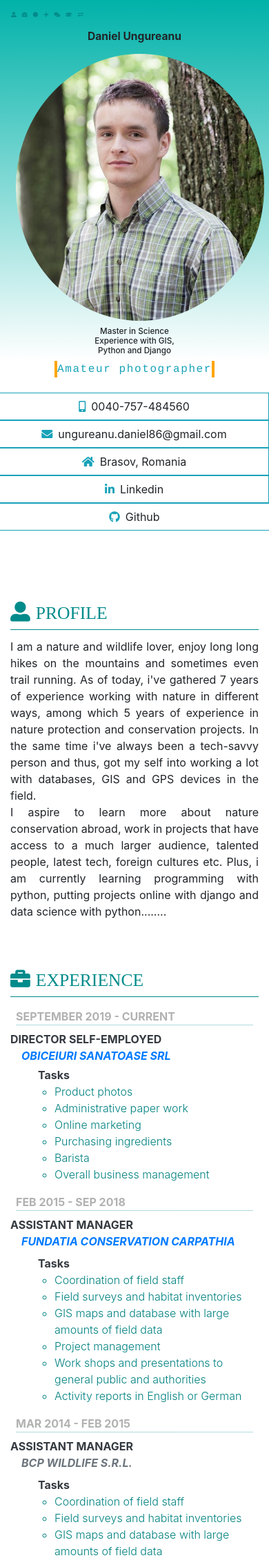
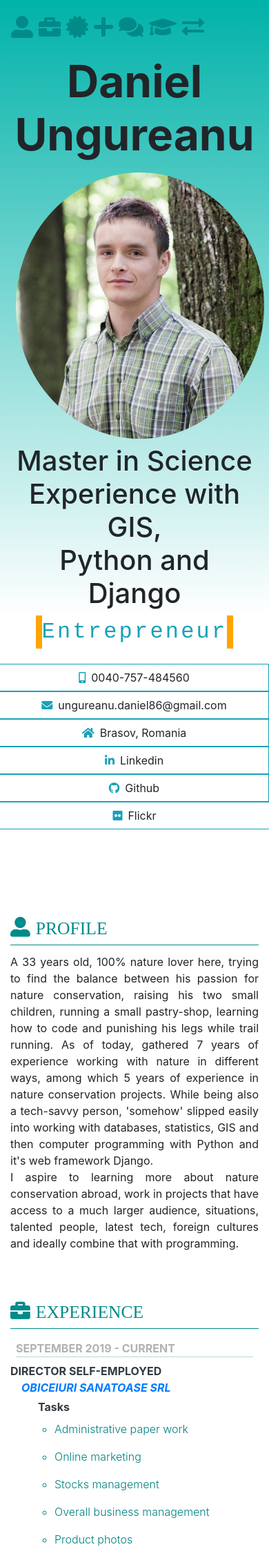
Before and after one commit to ungureanudaniel/resume1, a Django app: page / in a window 390 px wide. Shown: the top 2258 px of the page at 69% size. Run offline with Django 3.2, Linux system fonts and the light colour scheme; some libraries are stand-ins or nearby versions.

Commit message:
Fixed the name and title responsive size, wrote the profile better, spaced the chapters a bit

```diff
--- a/myresumeproject1/urls.py
+++ b/myresumeproject1/urls.py
@@ -2,6 +2,7 @@
 from django.contrib import admin
 from django.urls import path, include
 
+
 urlpatterns = [
-    path('', include('resumeapp.urls'))
+    path('', include('resumeapp.urls')),
 ]
--- a/resumeapp/static/css/screenstyle.css
+++ b/resumeapp/static/css/screenstyle.css
@@ -6,8 +6,8 @@
  --textspacing: 0.02em;
  --font: Verdana, Geneva, sans-serif;
  --paragraphtext: 1rem;
- --titlesize: 3vw;
- --Namesize: 4vw;
+ --titlesize: 2.5rem;
+ --Namesize: 4rem;
  --chaptersize:2.2vw;
  --jobsize: 1.7vw;
  --companysize: 1.4vw;
@@ -24,7 +24,7 @@ html {
 
 .navbar-nav {
   float: left;
-  font-size: 2vw;
+  font-size: 2rem;
   position: relative;
 }
 
@@ -70,7 +70,9 @@ html {
 
 .name {
   vertical-align: middle;
+  justify-content: flex-start;
 }
+
 .name h2 {
   font-size: var(--Namesize);
   font-weight: bolder;
@@ -79,7 +81,7 @@ html {
 .headshot {
   align-self: center;
   display: block;
-  object-fit: contain;
+  object-fit: scale-down;
 }
 
 .title h2 {
@@ -93,9 +95,9 @@ html {
   display: inline-block;
   overflow: hidden;
   letter-spacing: 0.1em;
- 	animation: typing 5s steps(30, end), blink .75s step-end infinite;
+ 	animation: typing 10s steps(30, end), blink .90s step-end infinite;
     white-space: nowrap;
-    font-size: var(--paragraphtext);
+    font-size: 2rem;
     font-family: var(--typewriterfont);
     font-weight: 70%;
     border-right: 0.3em solid orange;
@@ -104,22 +106,23 @@ html {
 }
 
 .typewriter:before {
-  content: 'Python and django programming enthusiast';
+  content: 'Python programming enthusiast';
   -webkit-animation-name: typing;
   -webkit-animation-duration: 3s;
   animation-name: typing;
-  animation-duration: 3s;
-  animation-delay: 3s;
+  animation-duration: 5s;
+  animation-delay: 0.5s;
   animation-iteration-count: infinite;
 }
 
 /* The typing effect */
 
 @keyframes typing {
-  0% {content: 'Python and django programming enthusiast';}
-  25% {content: 'Amateur photographer';}
-  50% {content: 'Wildlife lover and guide';}
-  75% {content: 'Entrepreneur';}
+  0% {content: 'Tech-savvy';}
+  20% {content: 'Amateur photographer';}
+  40% {content: 'Nature lover';}
+  60% {content: 'Entrepreneur';}
+  80% {content: 'Python programming enthusiast';}
   100% {content: 'Trail runner';}
 
 }
@@ -128,8 +131,21 @@ html {
   color: var(--tealcolor);
 }
 
-.contacts:hover a{
-  font-size: 1.2rem;
+.contacts:hover {
+  background-color: var(--tealcolor);
+  border: var(--tealcolor);
+  color: white;
+  transition-delay: 0.03s;
+  transition-duration: 0.1s;
+  transition-timing-function: ease-in-out;
+}
+
+.contacts:hover a {
+  color: white;
+}
+
+.contacts:hover i {
+  color: white;
 }
 
 .left-col {
@@ -173,6 +189,7 @@ html {
 .tasks li {
   font-size: var(--paragraphtext);
   color: teal;
+  line-height: 2.5rem;
 }
 .icon-skills i {
   margin-bottom: -0.35rem;
@@ -185,11 +202,12 @@ html {
   color: black;
   opacity: 30%;
 
+
 }
 
 .middle-column {
   background-color: var(--tealcolor);
-  border-radius: 50px 50px 0px 0px;
+  border-radius: 50px 50px 50px 50px;
 }
 /*the round progress bars style*/
 
@@ -203,6 +221,7 @@ html {
 .box {
  justify-content: center;
  color:white;
+ margin-bottom: 4rem;
 }
 
 .round i{
--- a/resumeapp/templates/resume1/home.html
+++ b/resumeapp/templates/resume1/home.html
@@ -46,10 +46,10 @@
 
     <div class="header row">
     <!-- navigation bar with icons-->
-      <nav class="navbar float-left col-md-12 col-lg-1 d-sm-flex" >
+      <nav class="navbar float-left col-lg-12 col-xl-1 d-flex" >
 
     <!-- navbar links -->
-        <ul class="navbar-nav align-self-start flex-lg-column flex-row d-flex">
+        <ul class="navbar-nav align-self-start flex-xl-column flex-row d-flex">
           <li class="nav-item list-unstyled">
             <a class="nav-link" href="#profile"><i class="fas fa-user-alt pr-2" title="Profile"></i></a>
           </li>
@@ -74,13 +74,13 @@
         </ul>
       </nav>
 
-      <div class="col-md-12 col-lg-3 name align-self-center">
+      <div class="col-lg-12 text-center col-xl-3 name align-self-center">
         <h2 class="text-center ">Daniel Ungureanu</h2>
       </div>
-      <div class="headshot col-md-12 col-lg-4">
-        <img class=" align-self-center w-20 h-20 m-2 text-info img-fluid rounded-circle p-0"; src="{% static 'images/EU.jpg' %}" alt="Daniel Ungureanu">
+      <div class="headshot text-center col-lg-12 col-xl-4">
+        <img class="m-2 text-info img-fluid rounded-circle p-0"; src="{% static 'images/EU.jpg' %}" alt="Daniel Ungureanu">
       </div>
-      <div class="col-md-12 col-lg-4 title align-self-center">
+      <div class="col-lg-12 col-xl-4 text-center title align-self-center">
         <h2 class="text-center">Master in Science<br>Experience with GIS,<br>Python and Django</h2>
       </div>
     </div>
@@ -113,13 +113,18 @@
           <i class="fab fa-linkedin-in pr-2 text-info fa-1x"></i>Linkedin
         </a>
       </div>
-      <div class="col-md col-sm-12 contacts border border-info border-right-0 border-left-0 text-center">
+      <div class="col-md col-sm-12 contacts border border-info border-left-0 text-center">
         <a href="https://github.com/ungureanudaniel" class="contact_buttons btn btn-xlg" type="button" role="button">
           <i class="fab fa-github pr-2 text-info fa-1x"></i>Github
         </a>
       </div>
+      <div class="col-md col-sm-12 contacts border border-info border-right-0 border-left-0 text-center">
+        <a href="https://www.flickr.com/photos/me_and_my_modest_a200_sony/" class="contact_buttons btn btn-xlg" type="button" role="button">
+          <i class="fab fa-flickr pr-2 text-info fa-1x"></i>Flickr
+        </a>
+      </div>
     </div>
-
+    <br/>
   <!-- LEFT MOST COLUMN!!!..........-->
       <!-- PROFILE CHAPTER ........... -->
       <div  class="chapters mt-5 row">
@@ -130,7 +135,7 @@
           <div class="chp-border mt-2">
           </div>
           <div class="profile-box mt-2 d-inline-block">
-            <p class=" mt-1 small text-justify">I am a nature and wildlife lover, enjoy long long hikes on the mountains and sometimes even trail running. As of today, i've gathered 7 years of experience working with nature in different ways, among which 5 years of experience in nature protection and conservation projects. In the same time i've always been a tech-savvy person and thus, got my self into working a lot with databases, GIS and GPS devices in the field.<br>I aspire to learn more about nature conservation abroad, work in projects that have access to a much larger audience, talented people, latest tech, foreign cultures etc. Plus, i am currently learning programming with python, putting projects online with django and data science with python........</p>
+            <p class=" mt-1 small text-justify">A 33 years old, 100% nature lover here, trying to find the balance between his passion for nature conservation, raising his two small children, running a small pastry-shop, learning how to code and punishing his legs while trail running. As of today, gathered 7 years of experience working with nature in different ways, among which 5 years of experience in nature conservation projects. While being also a tech-savvy person, 'somehow' slipped easily into working with databases, statistics, GIS and then computer programming with Python and it's web framework Django.<br>I aspire to learning more about nature conservation abroad, work in projects that have access to a much larger audience, situations, talented people, latest tech, foreign cultures and ideally combine that with programming.</p>
           </div >
       <!-- EXPERIENCE CHAPTER ..........-->
           <div id="experience" class="exp mt-5">
@@ -146,14 +151,14 @@
                 <li class="text-black ml-3 text-secondary font-italic"><a href="https://www.artisanbakery.ro">OBICEIURI SANATOASE SRL</a></li>
                 <li class="mb-1 mt-1 text-justify font-weight-light"></li>
                 <ul class="tasks list-styled">Tasks
-                      <li class="ml-4 font-weight-light small">Product photos</li>
                       <li class="ml-4 font-weight-light small">Administrative paper work</li>
                       <li class="ml-4 font-weight-light small">Online marketing</li>
-                      <li class="ml-4 font-weight-light small">Purchasing ingredients</li>
-                      <li class="ml-4 font-weight-light small">Barista</li>
+                      <li class="ml-4 font-weight-light small">Stocks management</li>
                       <li class="ml-4 font-weight-light small">Overall business management</li>
+                      <li class="ml-4 font-weight-light small">Product photos</li>
                 </ul>
               </ul>
+              <br/>
             </div>
             <div class="job-four">
               <p class="date m-2">FEB 2015 - SEP 2018</p>
@@ -162,13 +167,14 @@
                 <li class="pb-1 pt-1 text-justify font-weight-light"></li>
                 <ul class="tasks list-styled">Tasks
                   <li class="ml-4 font-weight-light small">Coordination of field staff</li>
-                  <li class="ml-4 font-weight-light small">Field surveys and habitat inventories</li>
+                  <li class="ml-4 font-weight-light small">Field surveys, wildlife monitoring and habitat inventories</li>
                   <li class="ml-4 font-weight-light small">GIS maps and database with large amounts of field data</li>
                   <li class="ml-4 font-weight-light small">Project management</li>
                   <li class="ml-4 font-weight-light small">Work shops and presentations to general public and authorities</li>
                   <li class="ml-4 font-weight-light small">Activity reports in English or German</li>
                 </ul>
               </ul>
+              <br/>
             </div>
             <div class="job-three">
               <p class="date m-2">MAR 2014 - FEB 2015</p>
@@ -177,13 +183,14 @@
                 <li class="pb-1 pt-1 text-justify font-weight-light"></li>
                 <ul class="tasks list-styled">Tasks
                   <li class="ml-4 font-weight-light small">Coordination of field staff</li>
-                  <li class="ml-4 font-weight-light small">Field surveys and habitat inventories</li>
+                  <li class="ml-4 font-weight-light small">Field surveys, wildlife monitoring and habitat inventories</li>
                   <li class="ml-4 font-weight-light small">GIS maps and database with large amounts of field data</li>
                   <li class="ml-4 font-weight-light small">Project management</li>
                   <li class="ml-4 font-weight-light small">Work shops and presentations to general public and authorities</li>
                   <li class="ml-4 font-weight-light small">Activity reports in English or German</li>
                 </ul>
               </ul>
+              <br/>
             </div>
             <div class="job-two">
               <p class="date m-2">MAY 2013 - JAN 2014</p>
@@ -199,6 +206,7 @@
                   <li class="ml-4 font-weight-light small">Equipment purchase</li>
                 </ul>
               </ul>
+              <br/>
             </div>
             <div class="job-one">
               <p class="date m-2">JUN 2012 - MAY 2013</p>
@@ -207,19 +215,20 @@
                 <li class="pb-1 pt-1 text-justify font-weight-light"></li>
                 <ul class="tasks list-styled">Tasks
                   <li class="ml-4 font-weight-light small">Coordination of field staff and contracted teams</li>
-                  <li class="ml-4 font-weight-light small">Negotiating contracts</li>
                   <li class="ml-4 font-weight-light small">Manage permits for timber harvesting</li>
                   <li class="ml-4 font-weight-light small">Resposible for work safety</li>
                   <li class="ml-4 font-weight-light small">Forest management GIS database and maps</li>
                   <li class="ml-4 font-weight-light small">Equipment purchase</li>
                 </ul>
               </ul>
+              <br/>
             </div>
           </div>
 
       </div>
+      <br/>
               <!-- SKILLS COLUMN THAT SHOULD BE IN THE MIDDLE WHEN ON LARGE SCREEN AND AFTER CERTIFICATES ON SMALL SCREEN -->
-      <div class="middle-column col-sm-12 col-md-12 col-lg-2 skills mt-5" id="skills">
+      <div class="middle-column col-sm-12 col-md-12 col-lg-2 skills mt-5 mb-5" id="skills">
         <div class="icon icon-skills py-2 p-0">
           <i class="fa fa-plus col"><h4 class="ml-2 mt-0">SKILLS</h4></i>
         </div>
@@ -228,6 +237,25 @@
           <!-- THE ROUND PROGRESS BARS THEMSELVES -->
         <div class="container bg-grey mt-3 w-sm-20 w-md-100">
           <div class="row ">
+
+            <!-- card child 3 - third pie --->
+              <div class="box text-center col-md-12  mt-4">
+                <strong></strong>
+                <span><i class="fa fa-tree"></i>
+                  FOREST ECOLOGY
+                </span>
+                <div class="round text-center" data-value="0.85" data-size="100" data-thickness="15">
+                </div>
+              </div>
+
+              <div class="box text-center col-md-12  mt-4">
+                <strong></strong>
+                <span><i class="fa fa-leaf"></i>
+                  NATURE CONSERVATION
+                </span>
+                <div class="round text-center" data-value="0.80" data-size="100" data-thickness="15">
+                </div>
+              </div>
           <!-- card child 1 - fourth pie --->
             <div class="box text-center col-md-12 mt-0 pt-2">
               <strong></strong>
@@ -286,32 +314,28 @@
             </div>
 
             <!-- card child 8 - second pie --->
-              <div class="box text-center col-md-12  mt-4">
+              <div class="box text-center col-md-12  mt-4 mb-5">
                 <strong></strong>
-                <span><i class="fab fa-bootstrap"></i>
+                <span><i class="fas fa-paint-roller"></i>
                   BOOTSTRAP
                 </span>
                 <div class="round text-center" data-value="0.85" data-size="100" data-thickness="15">
 
                 </div>
               </div>
-          <!-- card child 3 - third pie --->
-            <div class="box text-center col-md-12  mt-4">
-              <strong></strong>
-              <span><i class="fa fa-tree"></i>
-                FOREST ECOLOGY
-              </span>
-              <div class="round text-center" data-value="0.85" data-size="100" data-thickness="15">
+
+              <div class="box text-center col-md-12  mt-4 mb-5">
+                <strong></strong>
+                <span><i class="fas fa-camera-retro"></i>
+                  PHOTOGRAPHY
+                </span>
+                <div class="round text-center" data-value="0.85" data-size="100" data-thickness="15">
+
+                </div>
               </div>
-            </div>
 
-            <div class="box text-center col-md-12  mt-4">
-              <strong></strong>
-              <span><i class="fa fa-leaf"></i>
-                NATURE CONSERVATION
-              </span>
-              <div class="round text-center" data-value="0.80" data-size="100" data-thickness="15">
-              </div>
+            <div>
+              <hr>
             </div>
         </div>
       </div>
@@ -330,7 +354,8 @@
 
       </script>
 <!--  END OF SKILLS PIECHARTS -->
-
+      <br/>
+      <hr>
 <!-- LANGUAGES CHAPTER .......................-->
       <div  class="col-sm-12 col-md-12 col-lg-5 mt-5">
           <div id="languages" class="icon py-2">
@@ -358,7 +383,7 @@
             <div class="hobbies mt-4">
               <span class="rounded">PHOTOGRAPHY</span>
               <span class="rounded">READING TECH</span>
-              <span class="rounded">TRADING CRYPTOCURRENCIES</span>
+              <span class="rounded">TRAIL RUNNNING</span>
               <span class="rounded">HIKING</span>
               <span class="rounded">CAMPING</span>
               <span class="rounded">BIKING</span>
@@ -378,20 +403,23 @@
                   <dd class="font-weight-bold text-dark">UNIVERSITY TRANSILVANIA OF BRASOV</dd>
                   <dd class="text-secondary ml-3 font-italic font-weight-bold">MASTER'S DEGREE</dd>
                   <dd class="" style="color:teal;">Forest Ecology</dd>
+                  <br/>
                 <dt class="date m-2">OCT 2006 - JUN 2010</dt>
                   <dd class="font-weight-bold text-dark">UNIVERSITY TRANSILVANIA OF BRASOV</dd>
                   <dd class="text-secondary ml-3 font-italic font-weight-bold">BACHELOR DEGREE</dd>
                   <dd class="" style="color:teal;">Forestry</dd>
+                  <br/>
                 <dt class=" date m-2 ">SEP 2002 - JUN 2006</dt>
                   <dd class="font-weight-bold text-dark">NATIONAL COLLEGE 'NICU GANE'</dd>
                   <dd class="text-secondary ml-3 font-italic font-weight-bold">HIGH SCHOOL DIPLOMA</dd>
                   <dd class="" style="color:teal;">Advanced computer skills certificate</dd>
+                  <br/>
               </dl>
             </div>
           </div>
           <div id="exchange" class="mt-5">
             <div class="icon py-2">
-              <i class="fa fa-exchange-alt col "><h4 class="ml-2 mt-0">EXCHANGE PROGRAMS</h4></i>
+              <i class="fa fa-exchange-alt col p-0"><h4 class="ml-2 mt-0">EXCHANGE PROGRAMS</h4></i>
             </div>
             <div class="mt-2 chp-border">
             </div>
@@ -401,22 +429,27 @@
                   <dd class="font-weight-bold text-dark">TOMPKINS CONSERVATION PROJECTS</dd>
                   <dd class="text-secondary font-weight-bold font-italic ml-3">ARGENTINA AND CHILE </dd>
                   <dd class="" style="color:teal;">Field visits and presentations of different wilderness conservation projects in Ibera Wetlands, Parque Pumalin, Parque Patagonia</dd>
+                  <br/>
                 <dt class="date m-2">AUG 2011</dt>
-                  <dd class="font-weight-bold text-dark">ORGANIZATION FOR CULTURAL EXCHANGE AMONG NATIONS</dd>
-                  <dd class="text-secondary font-weight-bold font-italic ml-3">CANADA</dd>
+                  <dd class="font-weight-bold text-dark">ORGANIZATION FOR CULTURAL EXCHANGE AMONG NATIONS - OCEAN</dd>
+                  <dd class="text-secondary font-weight-bold font-italic ml-3">UNI. OF ALBERTA AND VANCOUVER ISLAND UNI., CANADA</dd>
                   <dd class="" style="color:teal;">Field trip in different key forestry sites in Alberta, Rocky Mountains, Coast Mountains, Vancouver Island</dd>
+                  <br/>
                 <dt class="date m-2 ">APR 2011 - JUNE 2011</dt>
                   <dd class="font-weight-bold text-dark">ERASMUS INTERNSHIP</dd>
                   <dd class="text-secondary font-weight-bold ml-3 font-italic">GEORG AUGUST UNIVERSITY, GERMANY</dd>
                   <dd class="" style="color:teal;">Assisting lab research on pest management</dd>
+                  <br/>
                 <dt class="date m-2 ">AUG 2010</dt>
                   <dd class="font-weight-bold text-dark">SUMMERSCHOOL IN NORTHEN GREECE</dd>
                   <dd class="text-secondary ml-3 font-weight-bold font-italic">ARISTOTLE UNIVERSITY OF THESSALONIKI, GREECE</dd>
                   <dd class="" style="color:teal;">Forest site classification and computing statistics on field data</dd>
+                  <br/>
                 <dt class="date m-2 ">OCT 2009 - MAR 2010</dt>
                   <dd class="font-weight-bold text-dark">ERASMUS EXCHANGE STUDENT</dd>
                   <dd class="text-secondary ml-3 font-weight-bold font-italic">GEORG AUGUST UNIVERSITY, GERMANY</dd>
                   <dd class="" style="color:teal;">Participated in various courses, mostly focused on tropical forestry</dd>
+                  <br/>
               </dl>
             </div>
           </div>
@@ -428,15 +461,15 @@
             <div class="mt-2 chp-border">
             </div>
               <dl class="list-unstyled">
-                <dt class="certificates m-2">IELTS</dt>
-                  <dd class="mt-2 ml-4">BAND 8</dd>
-                  <dd class="font-weight-light mt-1 ml-6">OCTOBER 2019</dd>
+                <dt class="date mt-3 ml-6">OCTOBER 2019</dt>
+                  <dd class="certificates font-weight-bold m-2">IELTS - GENERAL TRAINING</dd>
+                  <dd class="mt-2 ml-4 text-secondary font-weight-bold font-italic">BAND 8</dd>
+                  <br/>
+                <dt class="date ">JUNE 2015</dt>
+                  <dd class="certificates font-weight-bold m-2">TOURIST GUIDE</dd>
+                  <dd class="mt-2 ml-4 text-secondary font-weight-bold font-italic">LICENCE TO MANAGE TOURIST VISITORS</dd>
+                  <br/>
               </dl>
-              <dl class="list-unstyled">
-                  <dt class="certificates m-2">TOURIST GUIDE</dt>
-                    <dd class="mt-2 ml-4">LICENCE TO MANAGE TOURIST VISITORS</dd>
-            <dd class="font-weight-light">JUNE 2015</dd>
-          </dl>
         </div>
       </div>
     </div>
--- a/resumeapp/views.py
+++ b/resumeapp/views.py
@@ -1,4 +1,6 @@
 from django.shortcuts import render
+
+
 
 # Create your views here.
 def home(request):
```
